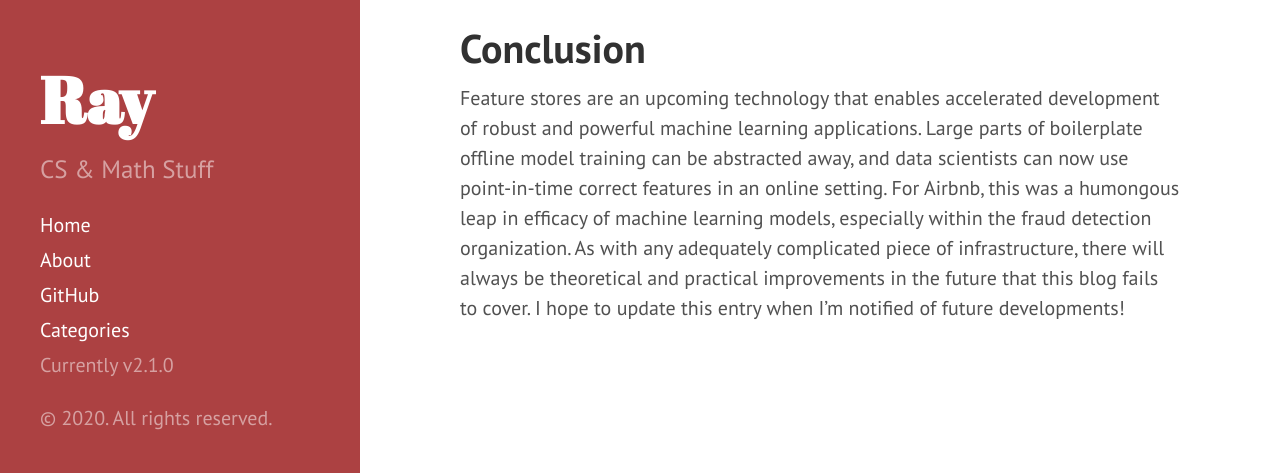
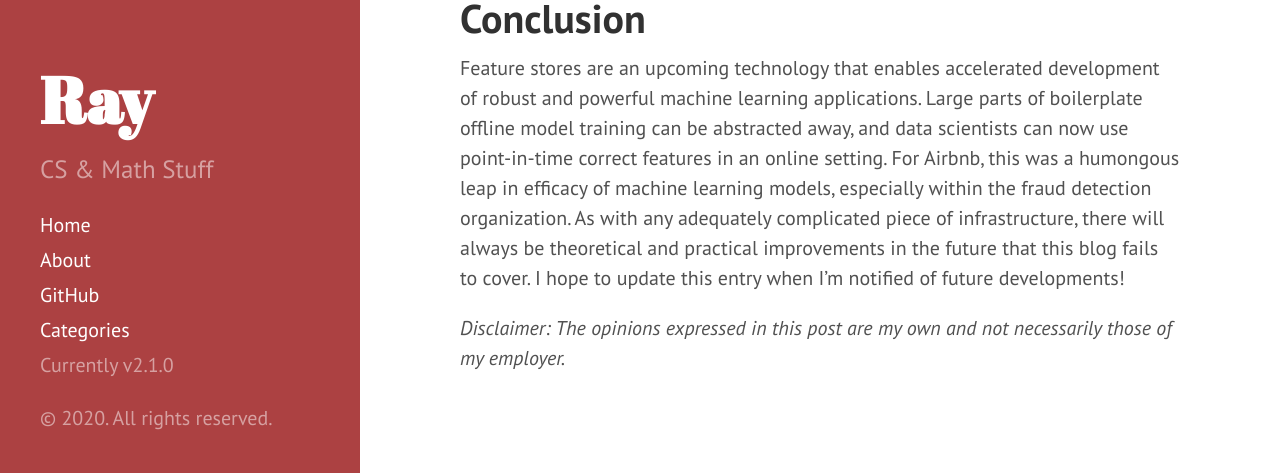
Before and after one commit to OneRaynyDay/oneraynyday.github.io, a Jekyll site: the page built from _posts/2020-09-22-Feature-Store.md, in a window 1280 px wide and 900 px high, scrolled down 17888 px, cut to the strip 427-900 px from the top of the window. Built offline with Jekyll 4.4.1, drawn with Linux system fonts in a browser that asks for light colours; formulas are drawn with MathJax 3; comment, search, counter and statistics services are not loaded.

Commit message:
add disclaimer

```diff
--- a/_posts/2020-09-22-Feature-Store.md
+++ b/_posts/2020-09-22-Feature-Store.md
@@ -387,4 +385,6 @@ Of course, this blog focused on the engine portion of the whole process, but did
 
 Feature stores are an upcoming technology that enables accelerated development of robust and powerful machine learning applications. Large parts of boilerplate offline model training can be abstracted away, and data scientists can now use point-in-time correct features in an online setting. For Airbnb, this was a humongous leap in efficacy of machine learning models, especially within the fraud detection organization. As with any adequately complicated piece of infrastructure, there will always be theoretical and practical improvements in the future that this blog fails to cover. I hope to update this entry when I'm notified of future developments!
 
+*Disclaimer: The opinions expressed in this post are my own and not necessarily those of my employer.*
+
 <script src="https://utteranc.es/client.js" repo="OneRaynyDay/oneraynyday.github.io" issue-term="pathname" theme="github-light" crossorigin="anonymous" async> </script>
```
Also changed, not shown: other parts of _posts/2020-09-22-Feature-Store.md (+0 -2 lines).
